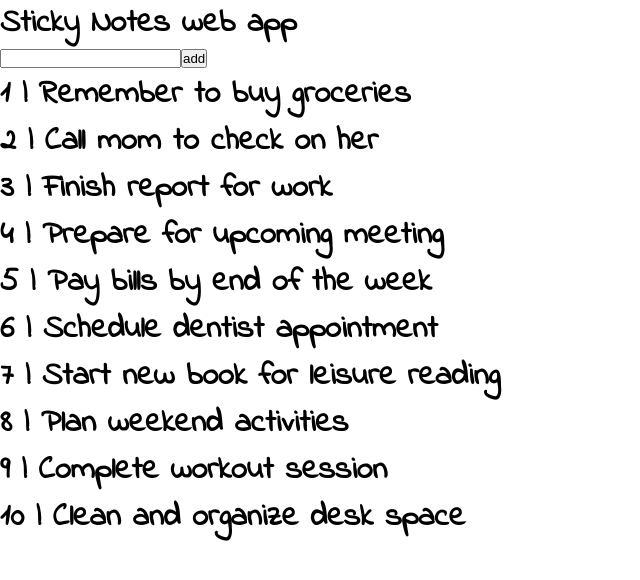
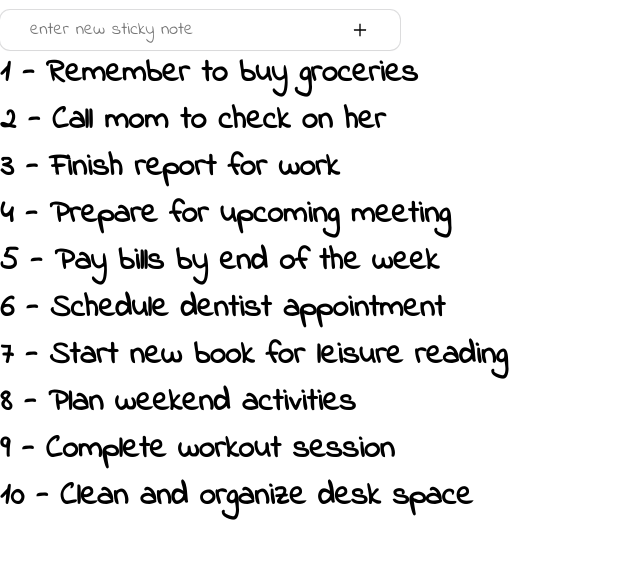
Before and after one commit to Mahdi-Hazrati/sticky-notes, a React (Create React App) app: page / in a window 1280 px wide. Shown: the top 580 px of the page, without its empty margins (0-640 px from the left). Built offline with nearby package versions, Linux system fonts and the light colour scheme.

Commit message:
Input : add style

```diff
--- a/src/App/App.jsx
+++ b/src/App/App.jsx
@@ -34,9 +34,8 @@ function App() {
     setNotes([...notes, newNote])
   }
   return (
-    <div className="app col-sm-6 col-md-4">
+    <div className="app container">
 
-      <h1>Sticky Notes web app</h1>
       {/* input */}
       <Input
         onChange={handleInputValueChange.bind(this)}
--- a/src/Components/Input/Input.css
+++ b/src/Components/Input/Input.css
@@ -0,0 +1,47 @@
+.note-input-container{
+    background-color: white;
+    width: 400px;
+    height: 40px;
+    border-radius: 10px;
+    display: flex;
+    justify-content: center;
+    align-items: center;
+    margin-top: 10px;
+    box-shadow: rgba(0, 0, 0, 0.02) 0px 1px 3px 0px, rgba(27, 31, 35, 0.15) 0px 0px 0px 1px;
+    /* box-shadow: rgba(100, 100, 111, 0.2) 0px 7px 29px 0px; */
+    /* box-shadow: rgba(0, 0, 0, 0.1) 0px 0px 5px 0px, rgba(0, 0, 0, 0.1) 0px 0px 1px 0px; */
+}
+
+.note-input-container > input{
+    width: 80%;
+    height: 40px;
+    border: none;
+    outline: none;
+    padding: 0px 10px;
+    font-size: 18px;
+    font-family: inherit;
+    background-color: transparent;
+}
+.note-input-container > input::placeholder{
+    font-family: inherit;
+}
+/* submit button */
+.note-input-container > button{
+    background-color: transparent;
+    outline: none;
+    border: none;
+    height: 40px;
+    width: 10%;
+    display: flex;
+    justify-content: center;
+    align-items: center;
+    font-size: 18px;
+}
+.note-input-container > button:hover{
+    cursor: pointer;
+    filter: brightness(95%);
+
+}
+.note-input-container > button:hover .icon{
+    color: #4CAF50;
+}
--- a/src/Components/Input/Input.jsx
+++ b/src/Components/Input/Input.jsx
@@ -1,15 +1,21 @@
+import React from 'react'
+import { AiOutlinePlus } from "react-icons/ai"
 import "./Input.css"
-import React from 'react'
 
 function Input({ onChange, value, onSubmit }) {
   return (
-    <div>
+    <div className="note-input-container">
       <input
         type="text"
         onChange={onChange}
         value={value}
+        onKeyDown={event => event.key === "Enter" && onSubmit(value)}
+        placeholder='enter new sticky note'
+        spellCheck={false}
       />
-      <button onClick={() => onSubmit(value)}>add</button>
+      <button onClick={() => onSubmit(value)}>
+        <AiOutlinePlus className='icon' />
+      </button>
     </div>
   )
 }
--- a/src/Components/Note/Note.jsx
+++ b/src/Components/Note/Note.jsx
@@ -4,7 +4,7 @@ import "./Note.css"
 function Note({ id, value }) {
   return (
     <div>
-      <h1>{id} | {value}</h1>
+      <h1>{id} - {value}</h1>
     </div>
   )
 }
```
Also changed, not shown: src/Components/Header/Header.jsx (added, +7 -0 lines).
